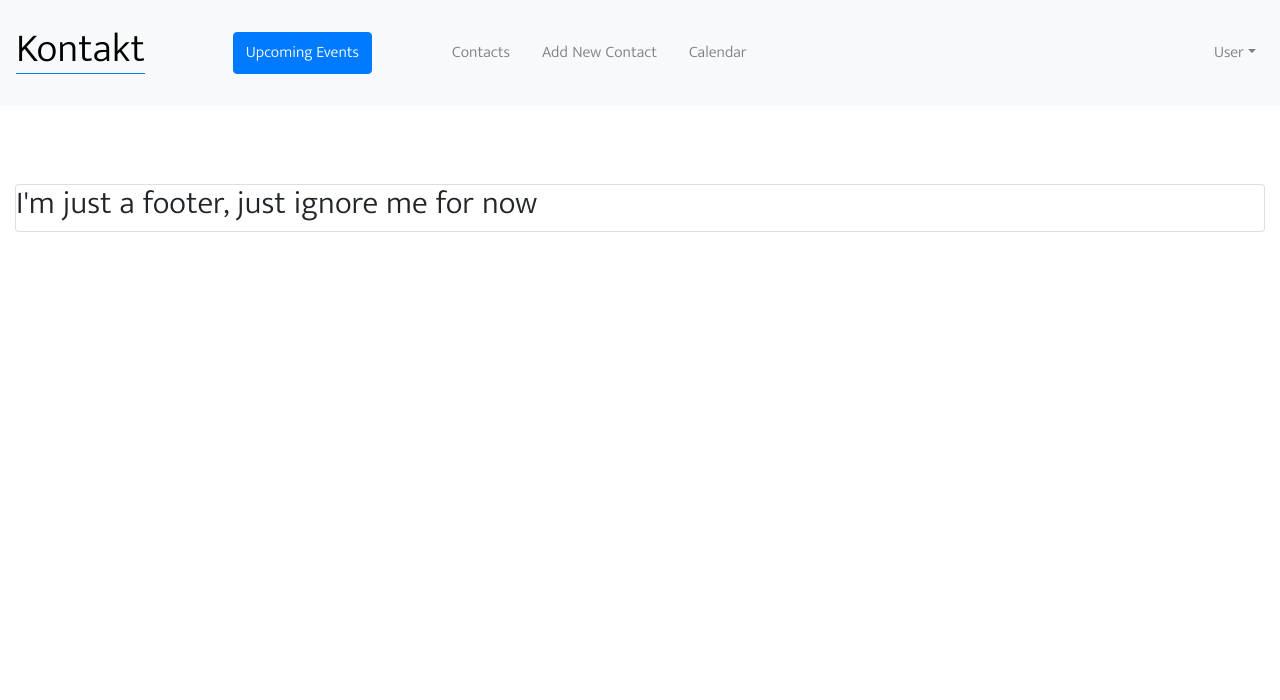
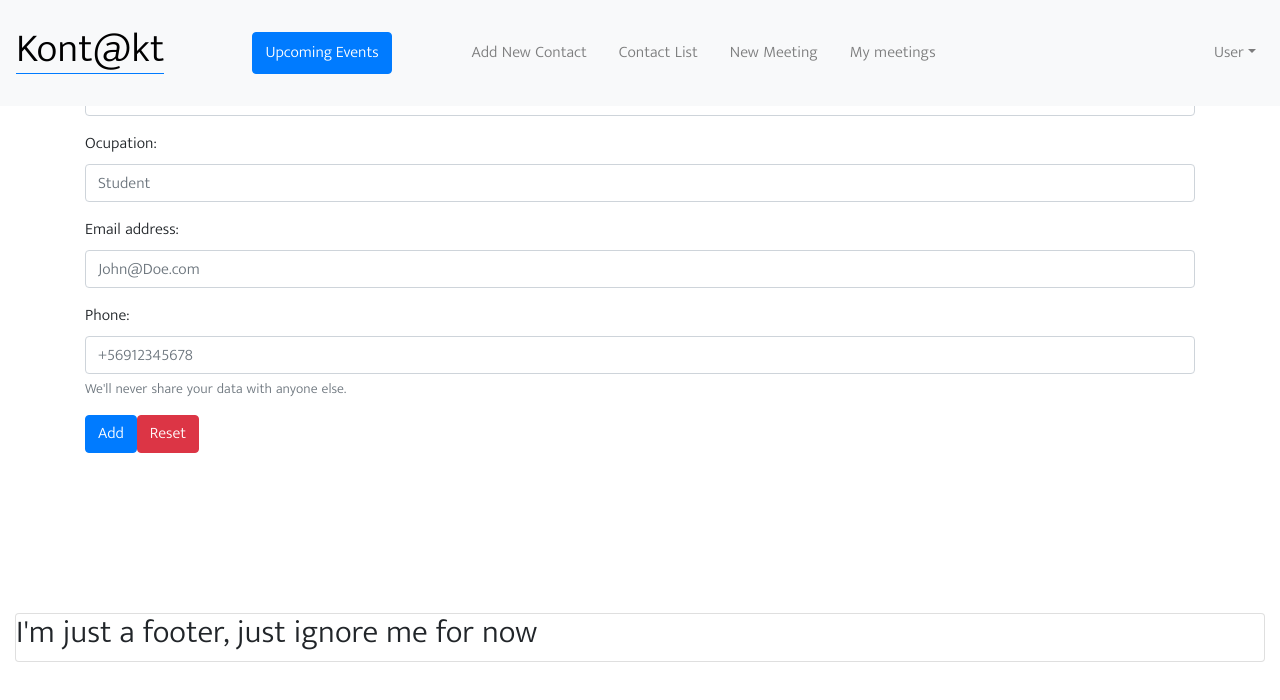
Before and after one commit to phronesys/simple-crud, a Nuxt app: page /add-contact in a window 1280 px wide. Shown: the top 700 px of the page. Built offline with nearby package versions, Linux system fonts and the light colour scheme.

Commit message:
added .gitignore que no se a donde se habia ido, cambiada la app de ssr a spa (por fin entiendo como funciona :D), añadidos componentes de bootstrap: calendar form datepicker timepicker embed video, y otros cambios al diseño que le da mas forma a la app

```diff
--- /dev/null
+++ b/components/DatePicker.vue
@@ -0,0 +1,17 @@
+<template>
+  <div>
+    <label for="example-datepicker">Choose a date</label>
+    <b-form-datepicker id="example-datepicker" v-model="value" class="mb-2"></b-form-datepicker>
+    <p>Value: '{{ value }}'</p>
+  </div>
+</template>
+
+<script>
+  export default {
+    data() {
+      return {
+        value: ''
+      }
+    }
+  }
+</script>
--- /dev/null
+++ b/components/NewContact.vue
@@ -0,0 +1,101 @@
+<template>
+  <div class="container-xl medium-margin-top">
+    <h2>New Contact</h2>
+    <b-form @submit="onSubmit" @reset="onReset" v-if="show">
+      <b-form-group id="input-group-1" label="Name:" label-for="input-1">
+        <b-form-input
+          id="input-1"
+          v-model="form.name"
+          placeholder="John Doe"
+          required
+        ></b-form-input>
+      </b-form-group>
+      <b-form-group id="input-group-2" label="Ocupation:" label-for="input-2">
+        <b-form-input
+          id="input-2"
+          v-model="form.alias"
+          placeholder="Student"
+          required
+        ></b-form-input>
+      </b-form-group>
+      <b-form-group
+        id="input-group-3"
+        label="Email address:"
+        label-for="input-3"
+      >
+        <b-form-input
+          id="input-1"
+          v-model="form.email"
+          type="email"
+          placeholder="John@Doe.com"
+          required
+        ></b-form-input>
+      </b-form-group>
+      <b-form-group
+        id="input-group-4"
+        label="Phone:"
+        label-for="input-4"
+        description="We'll never share your data with anyone else."
+      >
+        <b-form-input
+          id="input-1"
+          v-model="form.phone"
+          type="phone"
+          placeholder="+56912345678"
+          required
+        ></b-form-input>
+      </b-form-group>
+
+      <b-button type="submit" variant="primary">Add</b-button>
+      <b-button type="reset" variant="danger">Reset</b-button>
+    </b-form>
+    <!-- <b-card class="mt-3" header="Form Data Result">
+      <pre class="m-0">{{ form }}</pre>
+    </b-card> -->
+  </div>
+</template>
+
+<script>
+export default {
+  data() {
+    return {
+      form: {
+        email: "",
+        name: "",
+        food: null,
+        checked: [],
+      },
+      foods: [
+        { text: "Select One", value: null },
+        "Carrots",
+        "Beans",
+        "Tomatoes",
+        "Corn",
+      ],
+      show: true,
+    };
+  },
+  methods: {
+    onSubmit(event) {
+      event.preventDefault();
+      alert(JSON.stringify(this.form));
+    },
+    onReset(event) {
+      event.preventDefault();
+      // Reset our form values
+      this.form.email = "";
+      this.form.name = "";
+      this.form.food = null;
+      this.form.checked = [];
+      // Trick to reset/clear native browser form validation state
+      this.show = false;
+      this.$nextTick(() => {
+        this.show = true;
+      });
+    },
+  },
+};
+</script>
+
+<style>
+</style>
--- /dev/null
+++ b/components/TheCalendar.vue
@@ -0,0 +1,36 @@
+<template>
+  <div class="container medium-margin-top">
+    <b-row>
+      <b-col md="auto">
+        <b-calendar
+          v-model="value"
+          @context="onContext"
+          locale="en-US"
+        ></b-calendar>
+      </b-col>
+      <b-col>
+        <p>
+          Value: <b>'{{ value }}'</b>
+        </p>
+        <p class="mb-0">Context:</p>
+        <pre class="small">{{ context }}</pre>
+      </b-col>
+    </b-row>
+  </div>
+</template>
+
+<script>
+export default {
+  data() {
+    return {
+      value: "",
+      context: null,
+    };
+  },
+  methods: {
+    onContext(ctx) {
+      this.context = ctx;
+    },
+  },
+};
+</script>
--- a/components/TheNavbar.vue
+++ b/components/TheNavbar.vue
@@ -8,7 +8,7 @@
       class="header header-fix"
     >
       <b-navbar-brand to="/">
-        <h1 class="nav-header">Kontakt</h1>
+        <h1 class="nav-header">Kont@kt</h1>
       </b-navbar-brand>
       <b-navbar-nav class="ml-lg-5 pos-fix">
         <b-nav-item>
@@ -20,15 +20,18 @@
         class="btn"
       ></b-navbar-toggle>
       <b-collapse id="nav-collapse" is-nav right >
-        <b-navbar-nav class="ml-lg-5">
-          <b-nav-item class="pr-3 nav-item-color" to="/contacts"
-            >Contacts</b-nav-item
-          >
+        <b-navbar-nav class="ml-lg-5" >
           <b-nav-item class="pr-3 nav-item-color" to="/add-contact"
             >Add New Contact</b-nav-item
           >
-          <b-nav-item class="nav-item-color" to="/calendar"
-            >Calendar</b-nav-item
+          <b-nav-item class="pr-3 nav-item-color" to="/contacts"
+            >Contact List</b-nav-item
+          >
+          <b-nav-item class="pr-3 nav-item-color" to="/new-meeting"
+            >New Meeting</b-nav-item
+          >
+          <b-nav-item class="nav-item-color" to="/meetings"
+            >My meetings</b-nav-item
           >
         </b-navbar-nav>
         <b-navbar-nav class="ml-auto">
--- /dev/null
+++ b/components/TimePicker.vue
@@ -0,0 +1,16 @@
+<template>
+  <div>
+    <b-form-timepicker v-model="value" locale="en"></b-form-timepicker>
+    <div class="mt-2">Value: '{{ value }}'</div>
+  </div>
+</template>
+
+<script>
+  export default {
+    data() {
+      return {
+        value: ''
+      }
+    }
+  }
+</script>
--- a/nuxt.config.js
+++ b/nuxt.config.js
@@ -1,6 +1,7 @@
 export default {
   // Target: https://go.nuxtjs.dev/config-target
   target: "static",
+  ssr: false,
 
   // Global page headers: https://go.nuxtjs.dev/config-head
   head: {
--- a/pages/add-contact.vue
+++ b/pages/add-contact.vue
@@ -1,5 +1,7 @@
 <template>
-  <div>uwu</div>
+  <div>
+    <new-contact></new-contact>
+  </div>
 </template>
 
 <script>
--- a/pages/contacts.vue
+++ b/pages/contacts.vue
@@ -1,15 +1,68 @@
 <template>
   <div>
-    <h2>Contacts</h2>
+    <div class="container-fluid medium-margin-top">
+      <div>
+        <ul class="contact-list">
+          <li class="contact" v-for="contact in contactList" :key="contact">
+            <h4>
+              {{ contact.name }}
+            </h4>
+          </li>
+        </ul>
+      </div>
+    </div>
   </div>
 </template>
 
 <script>
 export default {
-
-}
+  // dummy data, data will be manage in the store
+  data() {
+    return {
+      contactList: [
+        {
+          name: "Kira",
+          alias: "my doggo",
+          mail: "dog@mail.com",
+          phone: "+56912345678",
+        },
+        {
+          name: "Daniel",
+          alias: "El creador de esta página bien cutre",
+          mail: "dd@mail.com",
+          phone: "+56912345678",
+        },
+        {
+          name: "User",
+          alias: "just a random user",
+          mail: "user@mail.com",
+          phone: "+56912345678",
+        },
+      ],
+    };
+  },
+};
 </script>
 
-<style>
+<style lang="scss">
+ul {
+  padding: 0;
+  list-style-type: none;
+}
+.contact-list {
+  display: flex;
+  flex-wrap: wrap;
+  list-style: none;
+  margin: 0;
+}
+.contact {
+  border-radius: 10px;
+  margin: 1rem;
+  padding: 1rem;
+  text-align: center;
+  width: 250px;
+  height: 250px;
 
+  box-shadow: 0rem 0rem 1rem rgba(#000000, 0.6);
+}
 </style>
--- a/pages/index.vue
+++ b/pages/index.vue
@@ -25,14 +25,13 @@
       </h3>
       <div class="row text-center card-box">
         <div class="col-sm">
-          <div class="card card__feature ">
+          <div class="card card__feature">
             <div class="card-body bg-img-2 text-light">
               <h3 class="card-title">Free!</h3>
               <p class="card-text">
                 Some quick example text to build on the card title and make up
                 the bulk of the card's content.
               </p>
-
             </div>
             <ul class="list-group list-group-flush">
               <li class="list-group-item">Dapibus ac facilisis in</li>
@@ -52,7 +51,6 @@
                 Some quick example text to build on the card title and make up
                 the bulk of the card's content.
               </p>
-
             </div>
             <ul class="list-group list-group-flush">
               <li class="list-group-item">Dapibus ac facilisis in</li>
@@ -66,7 +64,16 @@
         </div>
       </div>
     </div>
-
+    <div class="container">
+      <div class="bg-primary p-1 brightness">
+        <b-embed
+          type="iframe"
+          aspect="16by9"
+          src="https://youtube.com/embed/dQw4w9WgXcQ"
+          allowfullscreen
+        ></b-embed>
+      </div>
+    </div>
   </div>
 </template>
 
@@ -75,10 +82,18 @@ export default {};
 </script>
 
 <style lang="scss">
+.brightness{
+  box-shadow: 1rem 1rem 2rem black;
+  border-radius: 5px;
+  filter: brightness(0);
+  transition: all 1s ease-in;
+  &:hover {
+    filter: brightness(1);
+  }
+}
 .card-box {
   max-width: 80%;
   margin: 8rem auto;
-
 }
 
 .card__feature {
@@ -91,10 +106,10 @@ export default {};
     transform: translateY(-1rem);
     box-shadow: 0rem 1rem 4rem #007bffbd;
   }
-  &:hover .bg-img-2{
+  &:hover .bg-img-2 {
     opacity: 1;
   }
-  &:hover .bg-img-3{
+  &:hover .bg-img-3 {
     opacity: 1;
   }
 }
@@ -130,22 +145,20 @@ export default {};
   &-2 {
     background-image: url("../assets/to-work.jpeg");
     background-position: center;
-    opacity: .3;
+    opacity: 0.3;
     background-size: cover;
     transition: 1s ease;
-
   }
   &-3 {
     background-image: url("../assets/backendguys.jpg");
     background-position: center;
-    opacity: .3;
+    opacity: 0.3;
     background-size: cover;
     transition: 1s ease;
-
   }
 }
 .header {
-  box-shadow: 0rem 1rem 2rem rgba(0, 0, 0, 0.4);
+  box-shadow: 0rem 0rem 1rem rgba(0, 0, 0, 0.4);
 }
 
 .custom-p-20 {
--- /dev/null
+++ b/pages/meetings.vue
@@ -0,0 +1,13 @@
+<template>
+  <div>
+    <the-calendar></the-calendar>
+    <h2>acá pondré una lista de meetings</h2>
+  </div>
+</template>
+
+<script>
+export default {};
+</script>
+
+<style>
+</style>
--- a/pages/calendar.vue
+++ b/pages/new-meeting.vue
@@ -1,7 +1,5 @@
 <template>
-  <div>
-    calendar
-  </div>
+  <new-contact></new-contact>
 </template>
 
 <script>
```
Also changed, not shown: 2 other files (tests, documents, lock files or other folders).
